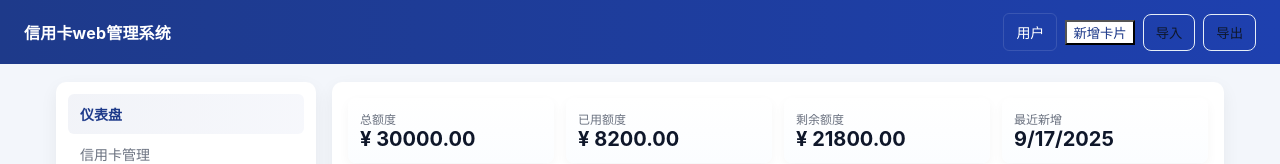
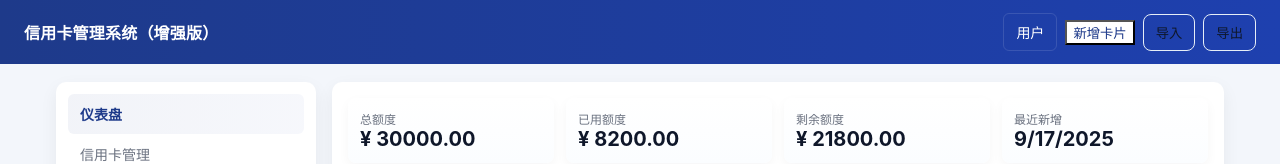
Before and after one commit to qhvvv/-web-, a plain HTML site: page main.html in a window 1280 px wide. Shown: the top 164 px of the page. Drawn offline with Linux system fonts and the light colour scheme.

Commit message:
Update main.html

```diff
--- a/main.html
+++ b/main.html
@@ -61,7 +61,7 @@ mark{background:yellow;color:black}
 </head>
 <body>
   <div class="topbar">
-    <div class="brand">信用卡web管理系统</div>
+    <div class="brand">信用卡管理系统（增强版）</div>
     <div class="top-actions">
       <div id="currentUser" class="user">用户</div>
       <button id="btnNew" style="background:white;color:var(--accent);">新增卡片</button>
```
